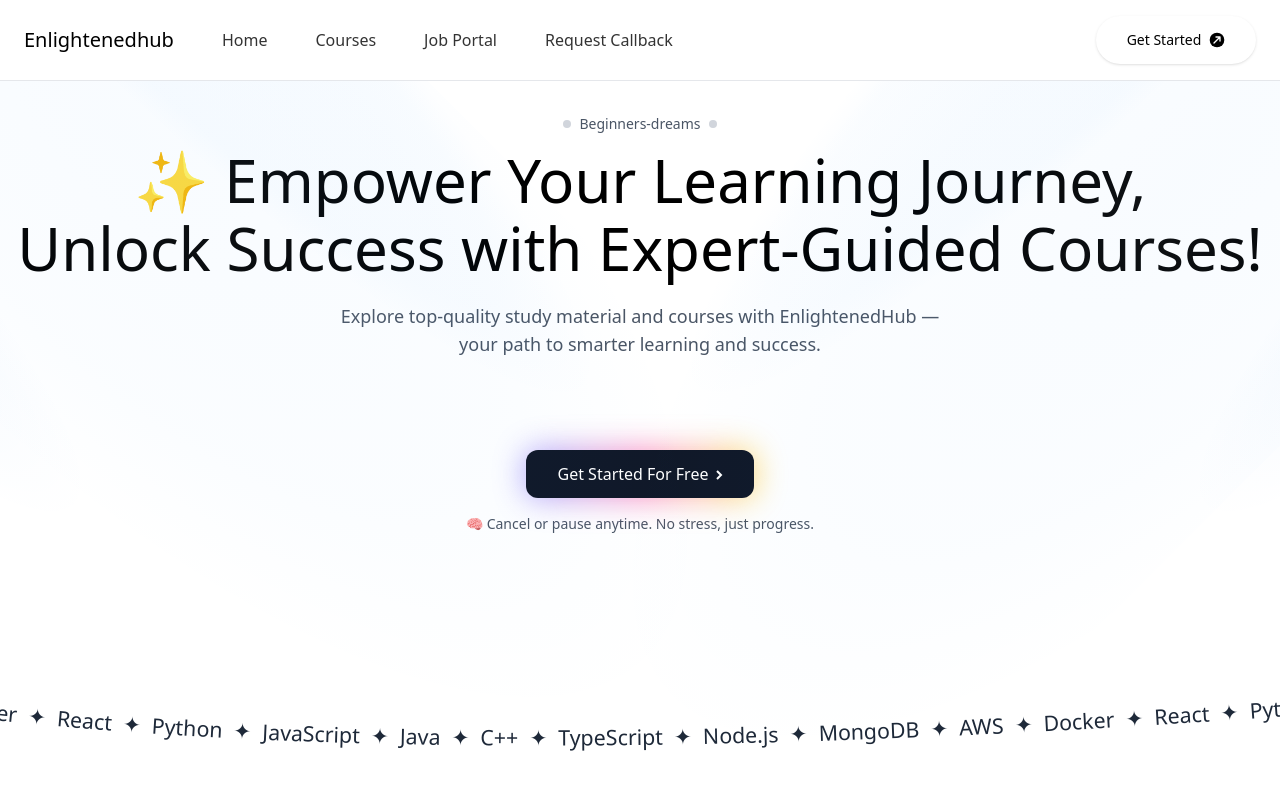
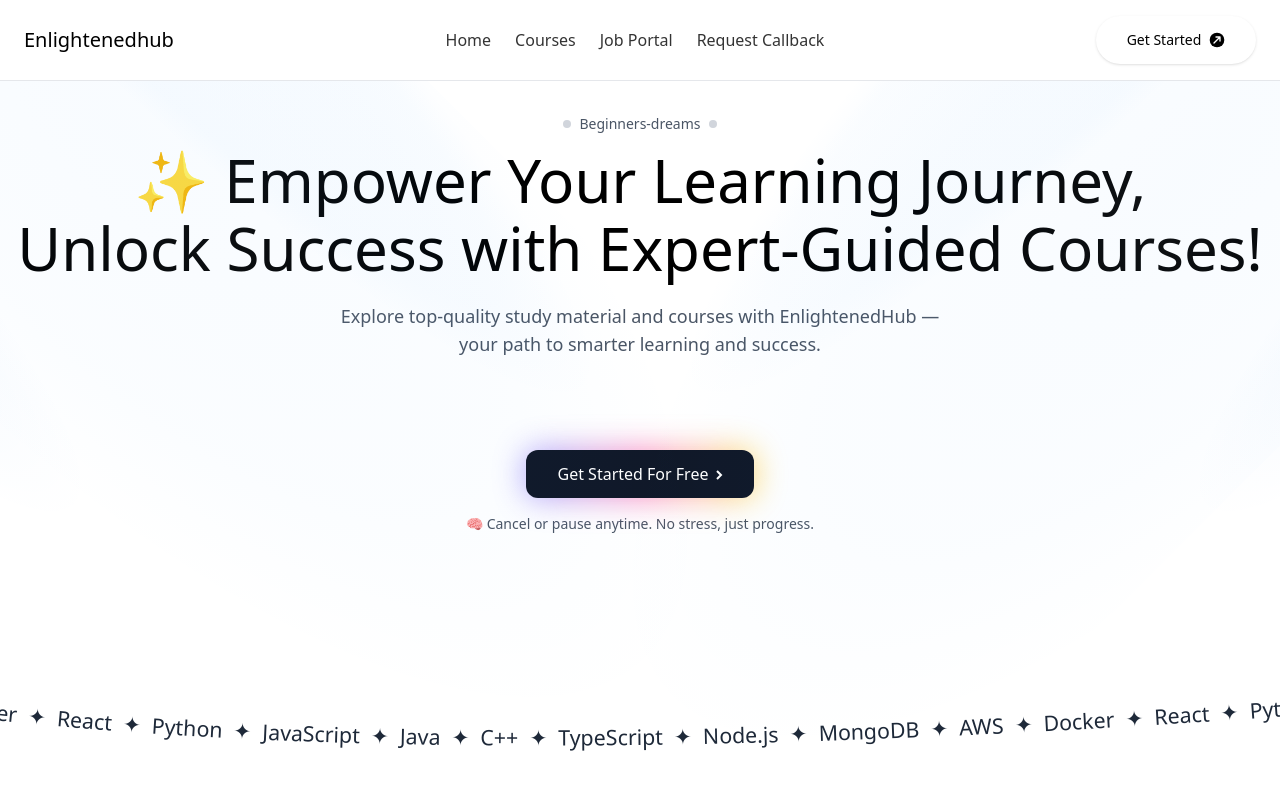
Before and after one commit to harsh-shah-9101/EnlightenedHub, a React (Vite) app: page / in a window 1280 px wide. Shown: the top 800 px of the page. Built offline with nearby package versions, Linux system fonts and the light colour scheme.

Commit message:
navbar-upadted4

```diff
--- a/src/pages/home.jsx
+++ b/src/pages/home.jsx
@@ -89,9 +89,9 @@
                     className={`w-full px-4 md:px-6 py-4 fixed top-0 z-50 bg-white backdrop-blur-sm transition-transform
                     duration-300 ${visible ? 'translate-y-0' : '-translate-y-full'} border-b border-gray-200`}
                 >
-                    <div className="max-w-7xl mx-auto flex justify-between items-center">
+                    <div className="w-full mx-auto flex justify-between items-center">
                         {/* Logo */}
-                        <div className="text-black font-bold text-xl">Enlightenedhub</div>
+                        <div className="text-black  font-bold text-xl">Enlightenedhub</div>
 
                         {/* Mobile menu button */}
                         <button
@@ -110,22 +110,21 @@
                             )}
                         </button>
 
-                        {/* Desktop Navigation */}
-                        <div className="hidden md:flex items-center justify-between gap-12 flex-1 ml-12">
-                            <div className="flex items-center gap-12">
+                        {/* Desktop Navigation - centered between logo and button */}
+                        <div className="hidden md:flex items-center justify-center">
                             {['Home', 'Courses', 'Job Portal', 'Request Callback'].map((item) => (
                                 <a
                                     key={item}
                                     href="/login"
-                                        className="text-black/80 hover:text-black transition-colors font-medium"
+                                    className="text-black/80 hover:text-black transition-colors font-medium whitespace-nowrap px-3"
                                 >
                                     {item}
                                 </a>
                             ))}
                         </div>
 
-                            {/* Desktop Get Started Button */}
-                            <div>
+                        {/* Desktop Get Started Button - always visible */}
+                        <div className="hidden md:block">
                             <button
                                 onClick={() => navigate('/login')}
                                 className="cursor-pointer group relative bg-white hover:bg-white text-black
@@ -154,7 +153,6 @@
                                     </svg>
                                 </div>
                             </button>
-                            </div>
                         </div>
                     </div>
 
```
Lines whose indentation alone changed are shown as unchanged.
